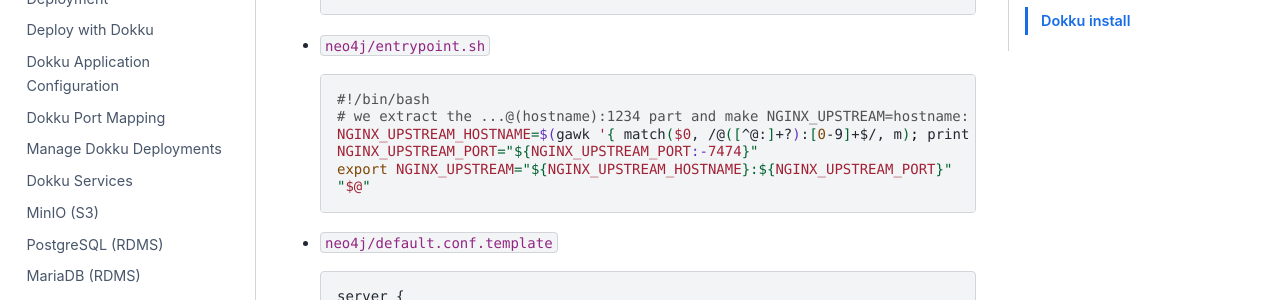
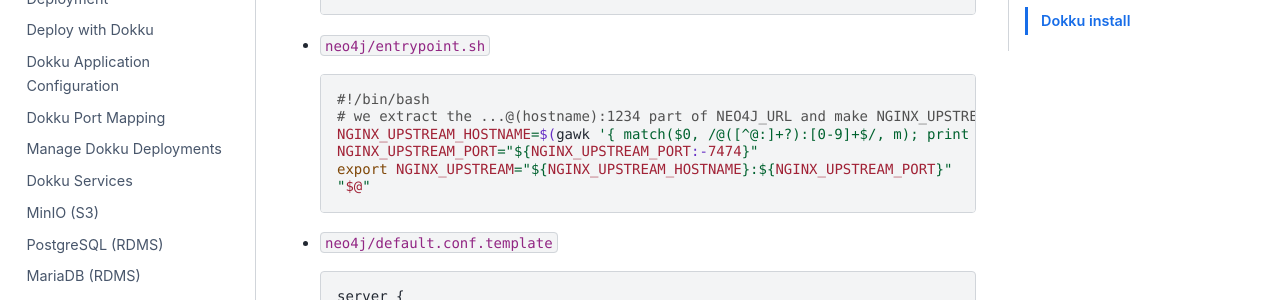
Before and after one commit to MaayanLab/dokku, a Jupyter Book: the page built from administration/44-neo4j.md, in a window 1280 px wide and 900 px high, scrolled down 1148 px. Shown: the part 152-452 px from the top of the window. Built offline with Jupyter Book 1.0.4 settings and Sphinx 7.4.7 and the Sphinx Book theme 1.1.4, drawn with Linux system fonts in a browser that asks for light colours.

Commit message:
Fix bug in neo4j-proxy

````diff
--- a/administration/44-neo4j.md
+++ b/administration/44-neo4j.md
@@ -51,8 +51,8 @@
 - `neo4j/entrypoint.sh`
   ```bash
   #!/bin/bash
-  # we extract the ...@(hostname):1234 part and make NGINX_UPSTREAM=hostname:
-  NGINX_UPSTREAM_HOSTNAME=$(gawk '{ match($0, /@([^@:]+?):[0-9]+$/, m); print m[1] })
+  # we extract the ...@(hostname):1234 part of NEO4J_URL and make NGINX_UPSTREAM=hostname:
+  NGINX_UPSTREAM_HOSTNAME=$(gawk '{ match($0, /@([^@:]+?):[0-9]+$/, m); print m[1] }' <<< "$NEO4J_URL")
   NGINX_UPSTREAM_PORT="${NGINX_UPSTREAM_PORT:-7474}"
   export NGINX_UPSTREAM="${NGINX_UPSTREAM_HOSTNAME}:${NGINX_UPSTREAM_PORT}"
   "$@"
````
Also changed, not shown: 1 other file.
